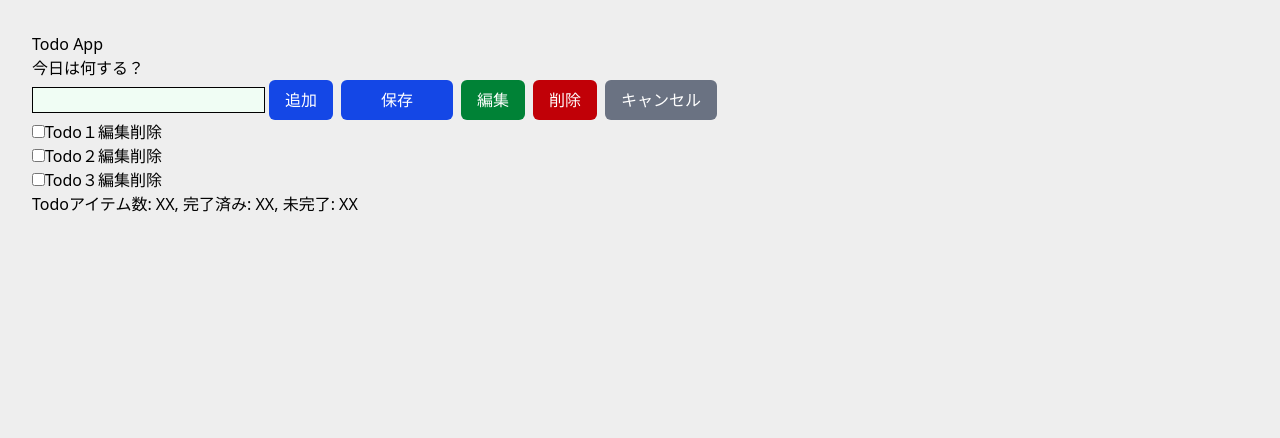
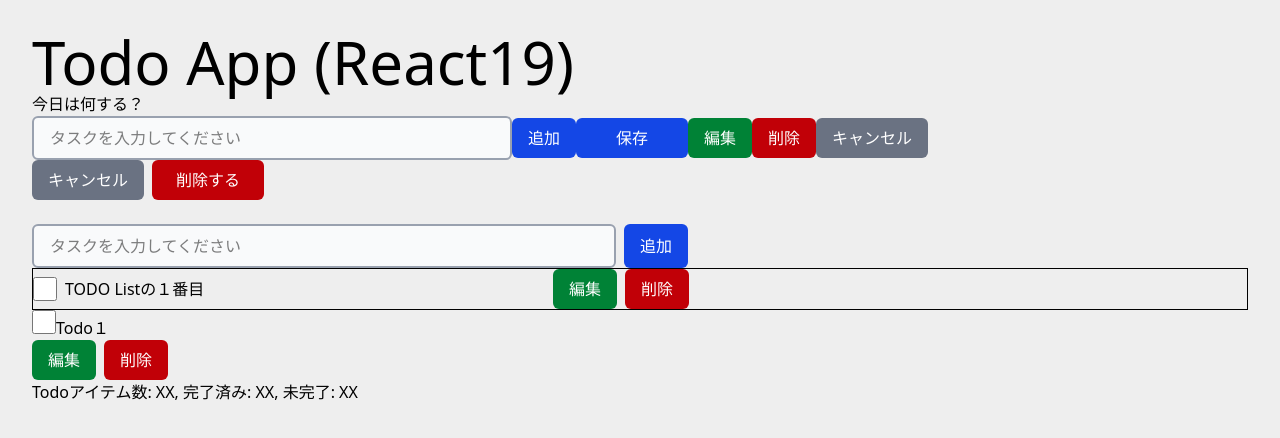
Before and after one commit to 64-HiroByte/react_todo_list, a React (Vite) app: page / in a window 1280 px wide. Shown: the top 438 px of the page. Built offline with nearby package versions, Linux system fonts and the light colour scheme.

Commit message:
input関係のコンポーネントを新規作成、molecules, organismsを作成してアトミックデザインを練習

```diff
--- a/src/App.tsx
+++ b/src/App.tsx
@@ -2,54 +2,66 @@ import "./App.css";
 import { CancelButton } from "./components/atoms/button/CancelButton";
 import { DeleteButton } from "./components/atoms/button/DeleteButton";
 import { EditButton } from "./components/atoms/button/EditButton";
-// import { BaseButton } from "./components/atoms/button/BaseButton";
 import { SaveButton } from "./components/atoms/button/SaveButton";
+import { Checkbox } from "./components/atoms/input/Checkbox";
+import { TextInput } from "./components/atoms/input/TextInput";
 import { Title } from "./components/atoms/title/Title";
+import { EditDeleteButtons } from "./components/molecules/buttons/EditDeleteButtons";
+import { DeleteCancelButtons } from "./components/molecules/buttons/DeleteCancelButtons";
+import { InputGroup } from "./components/organisms/InputGroup";
+import { ListItem } from "./components/organisms/ListItem";
 
 function App() {
-  // const [count, setCount] = useState(0)
-
   return (
     <div>
       <Title />
+
       {/* 入力エリア */}
       <div>
         <h2>今日は何する？</h2>
-        <input className="border bg-green-50" type="text" />
+        <TextInput placeholder="タスクを入力してください" className="w-120" />
+        {/* <input className="border bg-green-50" type="text" /> */}
 
-        {/* <BaseButton className="" text="ベース" /> */}
         <SaveButton />
         <SaveButton text="保存" className="w-28" />
         <EditButton />
         <DeleteButton />
         <CancelButton className="w-28" />
-        {/* 編集 */}
-        {/* </BaseButton> */}
+
+        <DeleteCancelButtons />
       </div>
+      <br />
+      <InputGroup />
+      <ListItem />
+
       {/* Todoのリスト */}
       <div>
         {/* リスト */}
         <ul>
           <li>
-            <input type="checkbox" name="" id="" />
+            {/* <input type="checkbox" name="" id="" /> */}
+            <Checkbox className="size-6" />
             Todo１
-            <button>編集</button>
-            <button>削除</button>
+            <EditDeleteButtons />
+            {/* <EditButton />
+            <DeleteButton /> */}
           </li>
-          <li>
+
+          {/* <li>
             <input type="checkbox" name="" id="" />
             Todo２
-            <button>編集</button>
-            <button>削除</button>
+            <EditButton />
+            <DeleteButton />
           </li>
           <li>
             <input type="checkbox" name="" id="" />
             Todo３
-            <button>編集</button>
-            <button>削除</button>
+            <EditButton />
+            <DeleteButton />
             <div></div>
-          </li>
+          </li> */}
         </ul>
+
         {/* リストの状態 */}
         <footer>
           <span>Todoアイテム数: XX, 完了済み: XX, 未完了: XX</span>
--- a/src/components/atoms/button/BaseButton.tsx
+++ b/src/components/atoms/button/BaseButton.tsx
@@ -15,10 +15,8 @@ export const BaseButton: FC<Props> = ({
 }) => {
   const baseClasses = [
     "rounded-md",
-    // "bg-green-700",
     "px-4",
     "py-2",
-    "mx-1", // TODO: 後でマージンを調整する
     "text-white",
     "hover:opacity-80 cursor-pointer",
   ];
--- /dev/null
+++ b/src/components/atoms/input/Checkbox.tsx
@@ -0,0 +1,11 @@
+import type { FC } from "react";
+
+type Props = {
+  className?: string;
+  onChange?: () => void;
+  //   type?: "text" | "checkbox";
+};
+
+export const Checkbox: FC<Props> = ({ className = "" }) => {
+  return <input type="checkbox" className={className} />;
+};
--- /dev/null
+++ b/src/components/atoms/input/TextInput.tsx
@@ -0,0 +1,27 @@
+import type { FC } from "react";
+
+type Props = {
+  className?: string;
+  onChange?: () => void;
+  placeholder?: string;
+  //   type?: "text" | "checkbox";
+};
+
+export const TextInput: FC<Props> = ({ className = "", placeholder = "" }) => {
+  const baseClasses = [
+    "bg-gray-50",
+    "",
+    "px-4",
+    "py-2",
+    "rounded-md",
+    "border-2",
+    "border-gray-400",
+  ];
+  return (
+    <input
+      type="text"
+      placeholder={placeholder}
+      className={`${baseClasses.join(" ")} ${className}`}
+    />
+  );
+};
--- a/src/components/atoms/title/Title.tsx
+++ b/src/components/atoms/title/Title.tsx
@@ -1,3 +1,3 @@
 export const Title = () => {
-  return <h1>Todo App</h1>;
+  return <h1 className="text-6xl">Todo App (React19)</h1>;
 };
--- /dev/null
+++ b/src/components/molecules/buttons/BaseButtons.tsx
@@ -0,0 +1,10 @@
+import type { FC, ReactNode } from "react";
+
+type Props = {
+  children: ReactNode;
+  className?: string;
+};
+
+export const BaseButtons: FC<Props> = ({ children, className = "" }) => {
+  return <div className={`flex gap-2 ${className}`}>{children}</div>;
+};
--- /dev/null
+++ b/src/components/molecules/buttons/DeleteCancelButtons.tsx
@@ -0,0 +1,17 @@
+import type { FC } from "react";
+
+import { BaseButtons } from "./BaseButtons";
+import { CancelButton } from "../../atoms/button/CancelButton";
+import { DeleteButton } from "../../atoms/button/DeleteButton";
+
+type Props = {};
+
+export const DeleteCancelButtons: FC<Props> = () => {
+  const width: string = "w-28";
+  return (
+    <BaseButtons>
+      <CancelButton className={width} />
+      <DeleteButton className={width} text="削除する" />
+    </BaseButtons>
+  );
+};
--- /dev/null
+++ b/src/components/molecules/buttons/EditDeleteButtons.tsx
@@ -0,0 +1,16 @@
+import type { FC } from "react";
+
+import { BaseButtons } from "./BaseButtons";
+import { EditButton } from "../../atoms/button/EditButton";
+import { DeleteButton } from "../../atoms/button/DeleteButton";
+
+type Props = {};
+
+export const EditDeleteButtons: FC<Props> = () => {
+  return (
+    <BaseButtons>
+      <EditButton />
+      <DeleteButton />
+    </BaseButtons>
+  );
+};
--- /dev/null
+++ b/src/components/organisms/InputGroup.tsx
@@ -0,0 +1,17 @@
+import type { FC } from "react";
+
+import { SaveButton } from "../atoms/button/SaveButton";
+import { TextInput } from "../atoms/input/TextInput";
+
+type Props = {
+  //   width?: string;
+};
+
+export const InputGroup: FC<Props> = () => {
+  return (
+    <div className="flex gap-2">
+      <TextInput placeholder="タスクを入力してください" className="w-146" />
+      <SaveButton />
+    </div>
+  );
+};
--- /dev/null
+++ b/src/components/organisms/ListItem.tsx
@@ -0,0 +1,15 @@
+import type { FC } from "react";
+import { Checkbox } from "../atoms/input/Checkbox";
+import { EditDeleteButtons } from "../molecules/buttons/EditDeleteButtons";
+
+type Props = {};
+
+export const ListItem: FC<Props> = () => {
+  return (
+    <div className="flex items-center gap-2 border-1">
+      <Checkbox className="size-6" />
+      <span className="w-120">TODO Listの１番目</span>
+      <EditDeleteButtons />
+    </div>
+  );
+};
```
